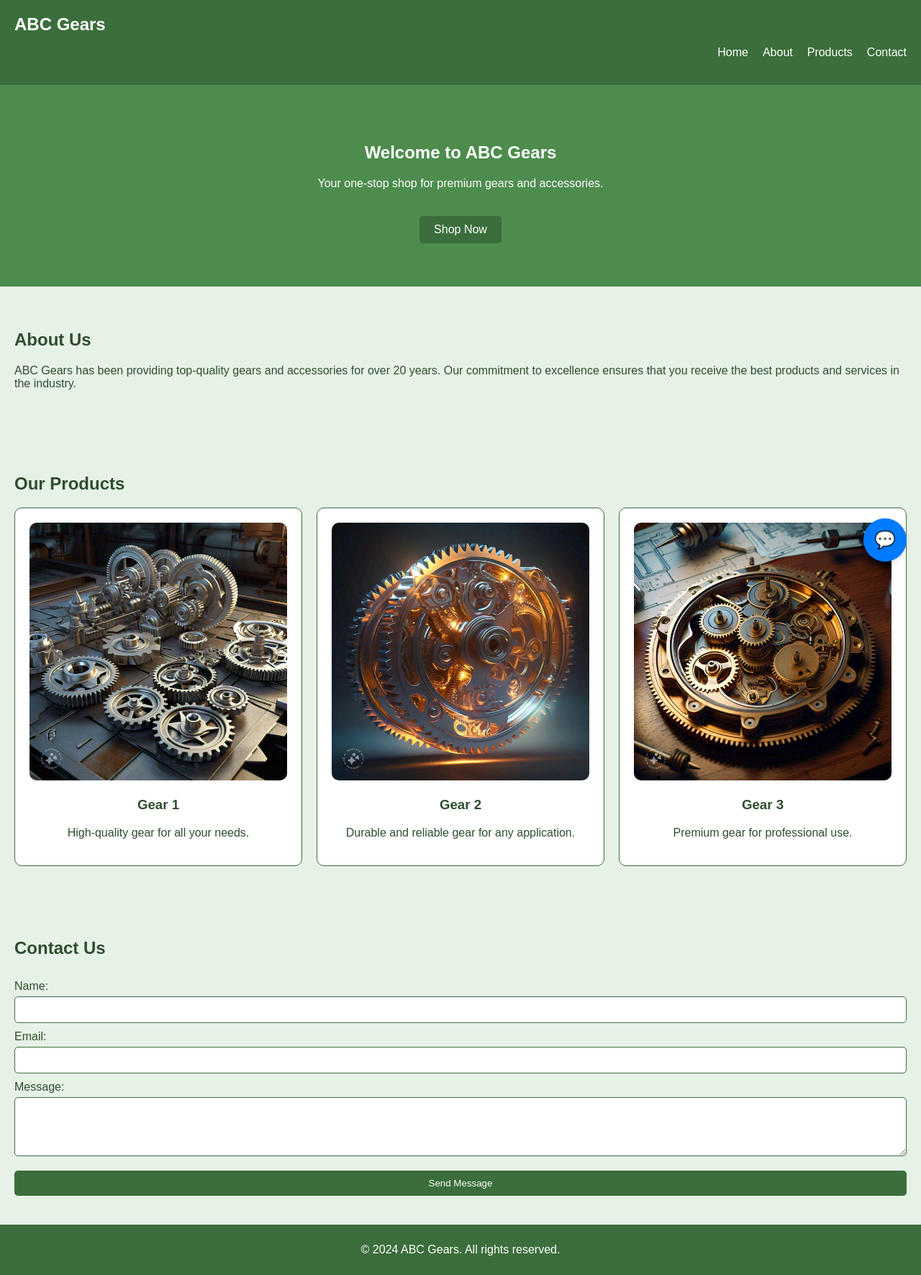
After one commit to mayursrt/gemini-genai, a Flask app: page /tenant-chat/1 in a window 1280 px wide. The commit adds this page. Shown: the whole page at 72% size. Run offline with Flask 3, Linux system fonts and the light colour scheme; parts of the project's set-up code (start-up, migrations or seed data) failed here and were passed over.

Commit message:
added dedicated tenant chat in website

```diff
--- a/app.py
+++ b/app.py
@@ -538,6 +538,9 @@ def get_all_users():
 def chat():
     return render_template('chat.html', username=session.get('username'))
 
+@app.route('/tenant-chat/<tenant_id>', methods=['GET'])
+def tenantChat(tenant_id):
+    return render_template('chatDummyWebsite.html', username=session.get('username'), tenant_id=tenant_id)
 
 @app.route('/get_user/<user_id>', methods=['GET'])
 def get_user(user_id):
--- /dev/null
+++ b/templates/chatDummyWebsite.html
@@ -0,0 +1,430 @@
+<!DOCTYPE html>
+<html lang="en">
+
+<head>
+    <meta charset="UTF-8">
+    <meta name="viewport" content="width=device-width, initial-scale=1.0">
+    <title>ABC Gears</title>
+    <style>
+        body {
+            font-family: 'Arial', sans-serif;
+            background-color: #e6f2e6;
+            color: #2e4d2e;
+            margin: 0;
+            padding: 0;
+        }
+
+        header {
+            background-color: #3b6e3b;
+            padding: 20px;
+        }
+
+        .logo h1 {
+            color: #ffffff;
+            margin: 0;
+        }
+
+        .nav-links {
+            list-style: none;
+            padding: 0;
+            display: flex;
+            justify-content: flex-end;
+        }
+
+        .nav-links li {
+            margin-left: 20px;
+        }
+
+        .nav-links a {
+            color: #ffffff;
+            text-decoration: none;
+            font-size: 16px;
+        }
+
+        .nav-links a:hover {
+            text-decoration: underline;
+        }
+
+        .hero-section {
+            background-color: #4d8c4d;
+            color: #ffffff;
+            padding: 60px 20px;
+            text-align: center;
+        }
+
+        .hero-section .btn {
+            background-color: #3b6e3b;
+            color: #ffffff;
+            padding: 10px 20px;
+            text-decoration: none;
+            border-radius: 5px;
+            display: inline-block;
+            margin-top: 20px;
+        }
+
+        .hero-section .btn:hover {
+            background-color: #2e4d2e;
+        }
+
+        .about-section,
+        .products-section,
+        .contact-section {
+            padding: 40px 20px;
+        }
+
+        .product-grid {
+            display: flex;
+            gap: 20px;
+            flex-wrap: wrap;
+        }
+
+        .product-card {
+            background-color: #ffffff;
+            border: 1px solid #3b6e3b;
+            border-radius: 10px;
+            padding: 20px;
+            text-align: center;
+            flex: 1;
+            min-width: 200px;
+        }
+
+        .product-card img {
+            max-width: 100%;
+            border-radius: 10px;
+        }
+
+        .product-card h3 {
+            color: #2e4d2e;
+        }
+
+        .contact-section form {
+            display: flex;
+            flex-direction: column;
+        }
+
+        .contact-section label {
+            margin-top: 10px;
+            color: #2e4d2e;
+        }
+
+        .contact-section input,
+        .contact-section textarea {
+            padding: 10px;
+            margin-top: 5px;
+            border: 1px solid #3b6e3b;
+            border-radius: 5px;
+        }
+
+        .contact-section .btn {
+            background-color: #3b6e3b;
+            color: #ffffff;
+            padding: 10px 20px;
+            text-decoration: none;
+            border-radius: 5px;
+            display: inline-block;
+            margin-top: 20px;
+            border: none;
+            cursor: pointer;
+        }
+
+        .contact-section .btn:hover {
+            background-color: #2e4d2e;
+        }
+
+        footer {
+            background-color: #3b6e3b;
+            color: #ffffff;
+            text-align: center;
+            padding: 10px 0;
+        }
+
+        /* Chatbot styles */
+        .chat-icon {
+            position: fixed;
+            bottom: 20px;
+            right: 20px;
+            background-color: #007bff;
+            color: #ffffff;
+            border: none;
+            border-radius: 50%;
+            width: 60px;
+            height: 60px;
+            display: flex;
+            justify-content: center;
+            align-items: center;
+            cursor: pointer;
+            box-shadow: 0 4px 8px rgba(0, 0, 0, 0.1);
+            font-size: 24px;
+        }
+
+        .chatbot-container {
+            position: fixed;
+            bottom: 90px;
+            right: 20px;
+            width: 350px;
+            max-height: 500px;
+            background-color: #ffffff;
+            border: 1px solid #007bff;
+            border-radius: 10px;
+            box-shadow: 0 4px 8px rgba(0, 0, 0, 0.1);
+            display: none;
+            flex-direction: column;
+            overflow: hidden;
+        }
+
+        .chatbot-header {
+            background-color: #007bff;
+            color: #ffffff;
+            padding: 10px;
+            text-align: center;
+        }
+
+        .chatbot-body {
+            flex: 1;
+            padding: 10px;
+            overflow-y: auto;
+            display: flex;
+            flex-direction: column;
+            gap: 10px;
+        }
+
+        .chatbot-message {
+            display: flex;
+            align-items: flex-start;
+            max-width: 80%;
+        }
+
+        .chatbot-message.user {
+            align-self: flex-end;
+        }
+
+        .chatbot-message.bot {
+            align-self: flex-start;
+        }
+
+        .chatbot-message p {
+            background-color: #f1f1f1;
+            border-radius: 10px;
+            padding: 10px;
+            margin: 0;
+            word-wrap: break-word;
+            position: relative;
+            min-width: 150px;
+            max-width: 300px;
+        }
+
+        .chatbot-message.user p {
+            background-color: #007bff;
+            color: #ffffff;
+        }
+
+        .chatbot-message.bot p {
+            background-color: #f1f1f1;
+        }
+
+        .timestamp {
+            font-size: 0.8em;
+            color: #888;
+            margin-top: 5px;
+        }
+
+        .chatbot-footer {
+            display: flex;
+            padding: 10px;
+            border-top: 1px solid #dddddd;
+        }
+
+        .chatbot-footer input[type="text"] {
+            flex: 1;
+            padding: 10px;
+            border: 1px solid #007bff;
+            border-radius: 5px;
+        }
+
+        .chatbot-footer button {
+            background-color: #007bff;
+            color: #ffffff;
+            border: none;
+            padding: 10px 15px;
+            border-radius: 5px;
+            margin-left: 10px;
+            cursor: pointer;
+            transition: background 0.3s;
+        }
+
+        .chatbot-footer button:hover {
+            background-color: #0056b3;
+        }
+    </style>
+</head>
+
+<body>
+    <header>
+        <nav>
+            <div class="logo">
+                <h1>ABC Gears</h1>
+            </div>
+            <ul class="nav-links">
+                <li><a href="#home">Home</a></li>
+                <li><a href="#about">About</a></li>
+                <li><a href="#products">Products</a></li>
+                <li><a href="#contact">Contact</a></li>
+            </ul>
+        </nav>
+    </header>
+    <section id="home" class="hero-section">
+        <div class="hero-content">
+            <h2>Welcome to ABC Gears</h2>
+            <p>Your one-stop shop for premium gears and accessories.</p>
+            <a href="#products" class="btn">Shop Now</a>
+        </div>
+    </section>
+    <section id="about" class="about-section">
+        <h2>About Us</h2>
+        <p>ABC Gears has been providing top-quality gears and accessories for over 20 years. Our commitment to excellence ensures that you receive the best products and services in the industry.</p>
+    </section>
+    <section id="products" class="products-section">
+        <h2>Our Products</h2>
+        <div class="product-grid">
+            <div class="product-card">
+                <img src="../static/images/gear1.jpeg" alt="Gear 1">
+                <h3>Gear 1</h3>
+                <p>High-quality gear for all your needs.</p>
+            </div>
+            <div class="product-card">
+                <img src="../static/images/gear2.jpeg" alt="Gear 2">
+                <h3>Gear 2</h3>
+                <p>Durable and reliable gear for any application.</p>
+            </div>
+            <div class="product-card">
+                <img src="../static/images/gear3.jpeg" alt="Gear 3">
+                <h3>Gear 3</h3>
+                <p>Premium gear for professional use.</p>
+            </div>
+        </div>
+    </section>
+    <section id="contact" class="contact-section">
+        <h2>Contact Us</h2>
+        <form>
+            <label for="name">Name:</label>
+            <input type="text" id="name" name="name" required>
+            <label for="email">Email:</label>
+            <input type="email" id="email" name="email" required>
+            <label for="message">Message:</label>
+            <textarea id="message" name="message" rows="4" required></textarea>
+            <button type="submit" class="btn">Send Message</button>
+        </form>
+    </section>
+    <footer>
+        <p>&copy; 2024 ABC Gears. All rights reserved.</p>
+    </footer>
+
+    <!-- Chatbot -->
+    <div class="chat-icon" onclick="toggleChatbot()">💬</div>
+    <div class="chatbot-container" id="chatbotContainer">
+        <div class="chatbot-header">
+            <h3>Gemini-GenAI</h3>
+        </div>
+        <div class="chatbot-body" id="chatbotBody"></div>
+        <div class="chatbot-footer">
+            <input type="text" id="chatInput" placeholder="Type a message...">
+            <button onclick="sendMessage()">Send</button>
+        </div>
+    </div>
+
+    <script>
+        function toggleChatbot() {
+            const chatbotContainer = document.getElementById('chatbotContainer');
+            chatbotContainer.style.display = chatbotContainer.style.display === 'none' ? 'flex' : 'none';
+        }
+
+        async function sendMessage() {
+            const input = document.getElementById('chatInput');
+            const chatBody = document.getElementById('chatbotBody');
+
+            const userMessage = input.value;
+            if (!userMessage) return;
+
+            // Display user message
+            displayMessage(userMessage, 'user');
+
+            // Clear input field
+            input.value = '';
+
+            // Simulate API call
+            const response = await fetch('/get_answer', {
+                method: 'POST',
+                headers: {
+                    'Content-Type': 'application/json'
+                },
+                body: JSON.stringify({
+                    tenantid: getTenant(),
+                    persist_directory: 'db',
+                    query: userMessage
+                })
+            });
+            const data = await response.json();
+
+            // Simulate typing effect for bot response
+            displayTypingEffect(data.response);
+        }
+
+        function displayMessage(message, sender) {
+            const chatBody = document.getElementById('chatbotBody');
+            const messageElement = document.createElement('div');
+            messageElement.classList.add('chatbot-message', sender);
+            messageElement.innerHTML = `
+                <p>${message}</p><br>
+                <span class="timestamp">${getCurrentTime()}</span>
+            `;
+            chatBody.appendChild(messageElement);
+            chatBody.scrollTop = chatBody.scrollHeight;
+        }
+
+        function displayTypingEffect(message) {
+            const chatBody = document.getElementById('chatbotBody');
+            const typingElement = document.createElement('div');
+            typingElement.classList.add('chatbot-message', 'bot');
+            typingElement.innerHTML = `
+                <p id="typingText"></p>
+                <span class="timestamp">${getCurrentTime()}</span>
+            `;
+            chatBody.appendChild(typingElement);
+
+            const typingText = document.getElementById('typingText');
+            let index = 0;
+            const typingInterval = setInterval(() => {
+                typingText.innerHTML += message[index];
+                index++;
+                if (index === message.length) {
+                    clearInterval(typingInterval);
+                    typingElement.innerHTML = `
+                        <p>${message}</p>
+                        <span class="timestamp">${getCurrentTime()}</span>
+                    `;
+                }
+            }, 30); // Adjust typing speed here
+        }
+
+        function getCurrentTime() {
+            const now = new Date();
+            const hours = String(now.getHours()).padStart(2, '0');
+            const minutes = String(now.getMinutes()).padStart(2, '0');
+            return `${hours}:${minutes}`;
+        }
+
+        // Add event listener for Enter key press
+        document.getElementById('chatInput').addEventListener('keypress', function(event) {
+            if (event.key === 'Enter') {
+                event.preventDefault(); // Prevent default newline behavior
+                sendMessage();
+            }
+        });
+
+        function getTenant() {
+            return '{{tenant_id}}';
+        }
+    </script>
+</body>
+
+</html>
--- a/templates/index.html
+++ b/templates/index.html
@@ -121,8 +121,8 @@
         <a href="/users" style="margin-right: 10px;">
             <button style="background-color: #4CAF50; color: white; border: none; padding: 5px 10px; cursor: pointer;">See All Users</button>
         </a>
-        <a href="/chat">
-            <button style="background-color: #da4520; color: white; border: none; padding: 5px 10px; cursor: pointer;">Chat</button>
+        <a href="/chat" style="margin-right: 10px;">
+            <button style="background-color: #da4520; color: white; border: none; padding: 5px 10px; cursor: pointer;">Chat with All Tenant</button>
         </a>
     </div>
     <table id="tenantTable">
```
Also changed, not shown: templates/tenant_data.html (+7 -0 lines), static/images/gear1.jpeg (added), static/images/gear2.jpeg (added), static/images/gear3.jpeg (added).
